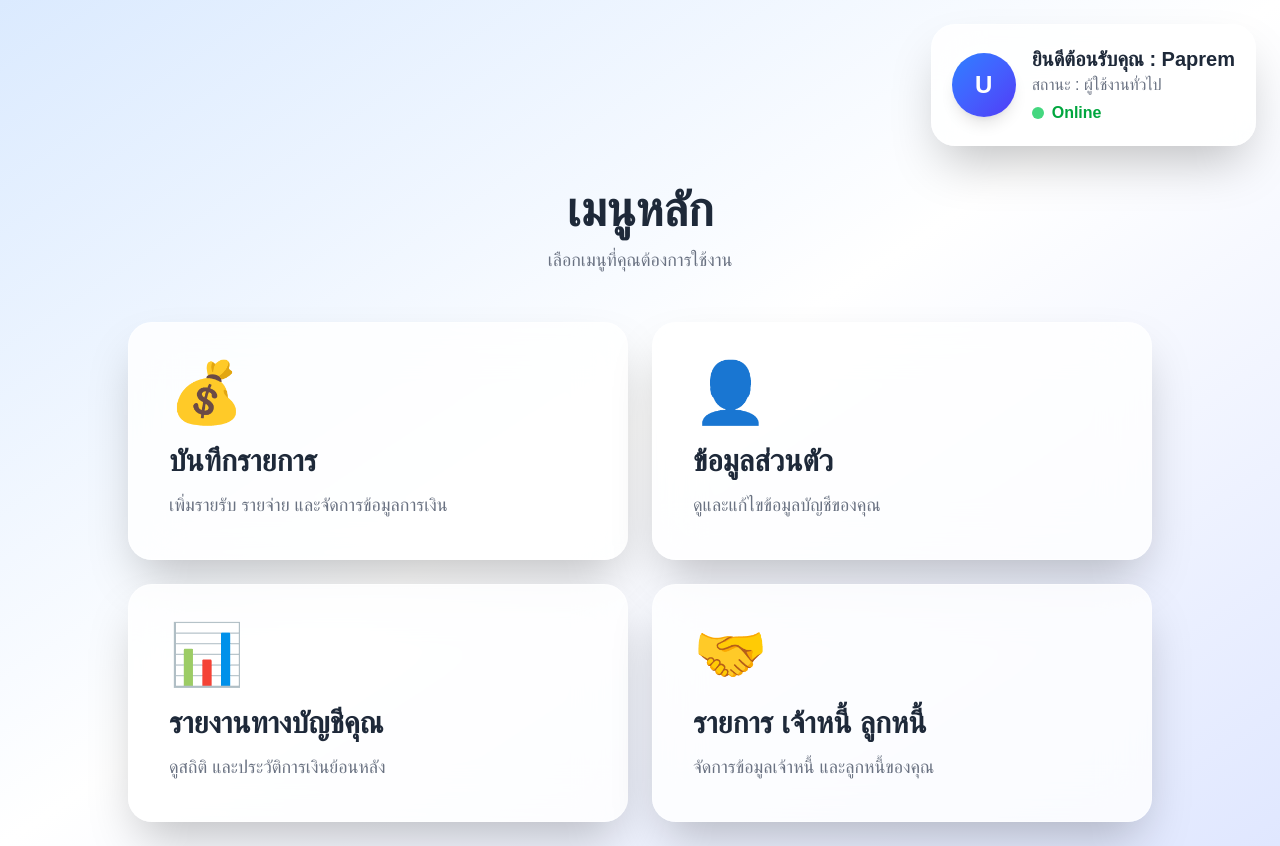
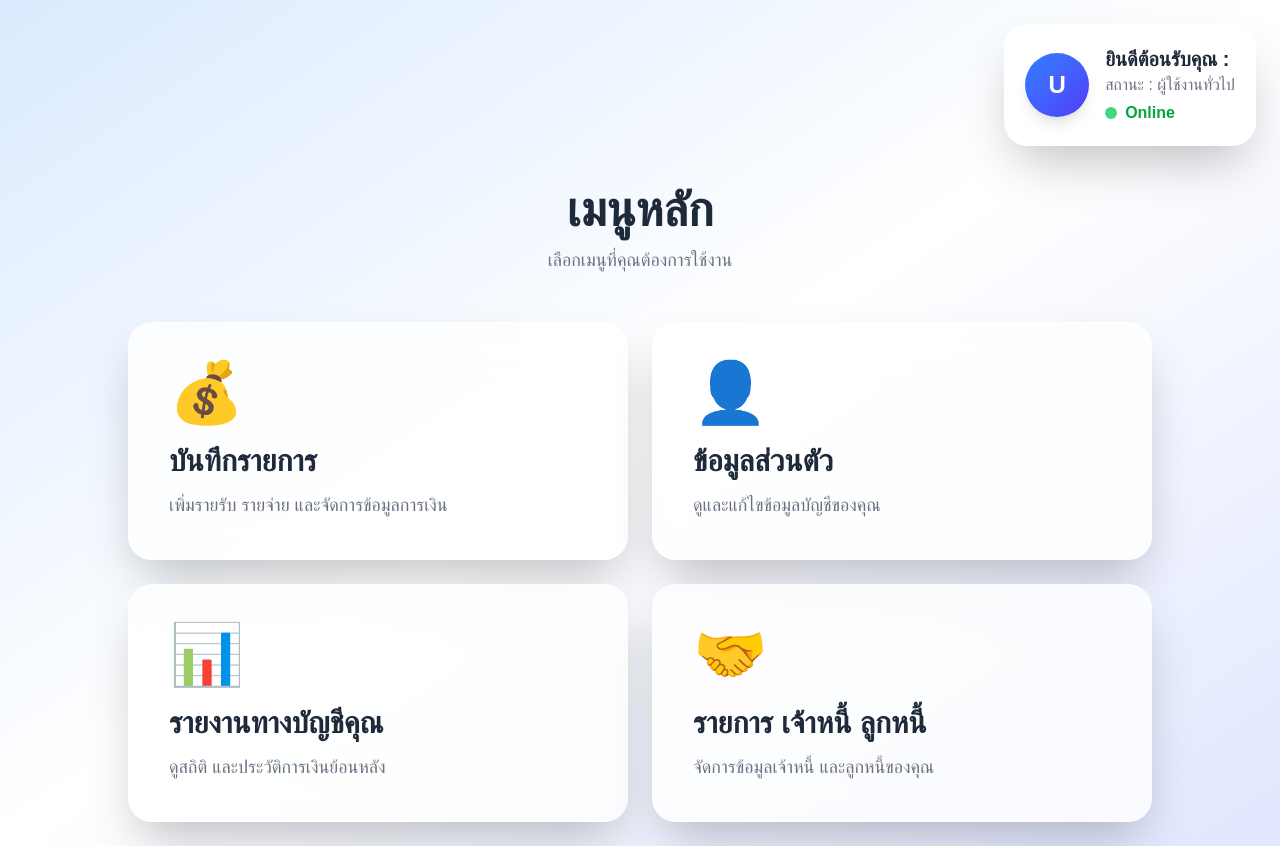
Before and after one commit to Paprem39/finance-tracker, a Next.js app: page /menu in a window 1280 px wide. Built offline with nearby package versions, Linux system fonts and the light colour scheme.

Commit message:
edit {nickname}

```diff
--- a/src/app/menu/page.tsx
+++ b/src/app/menu/page.tsx
@@ -48,7 +48,7 @@ export default function MenuPage() {
           <div>
 
             <h2 className="text-xl font-bold text-gray-800">
-              ยินดีต้อนรับคุณ : Paprem
+              ยินดีต้อนรับคุณ : {nickname}
             </h2>
 
             <p className="text-gray-500">
```
